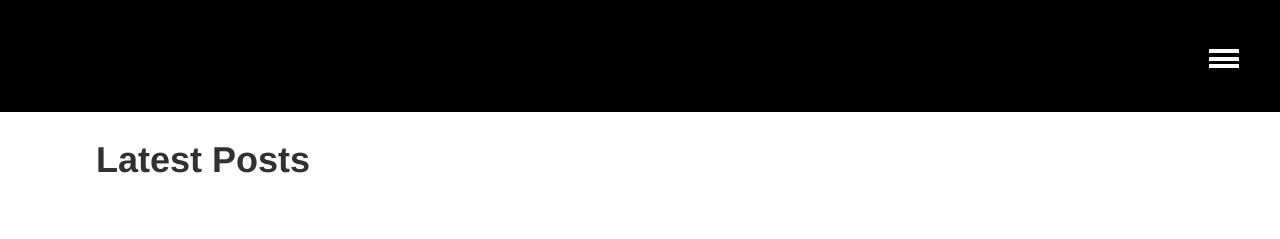
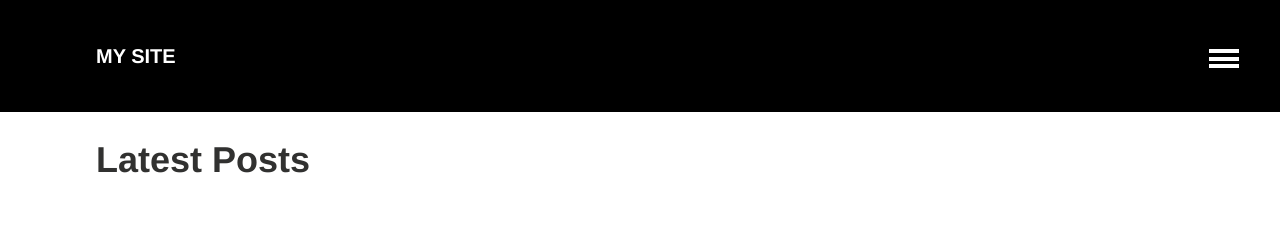
Before and after one commit to brittnylapierre/ccss_web, a Jekyll site: the page built from index.md, in a window 1280 px wide. Shown: the top 239 px of the page. Built offline with Jekyll 4.4.1, drawn with Linux system fonts in a browser that asks for light colours.

Commit message:
Updated _layout.scss

```diff
--- a/_sass/_layout.scss
+++ b/_sass/_layout.scss
@@ -27,7 +27,7 @@
 	padding: (.25 * $masthead-height) 0; // fourth the height to center vertically
 	height: $masthead-height;
 	text-decoration: none;
-	color: $black;
+	color: white;
 	font-family: $alt-font;
 	font-weight: 700;
 	@include font-size(20,no);
```
